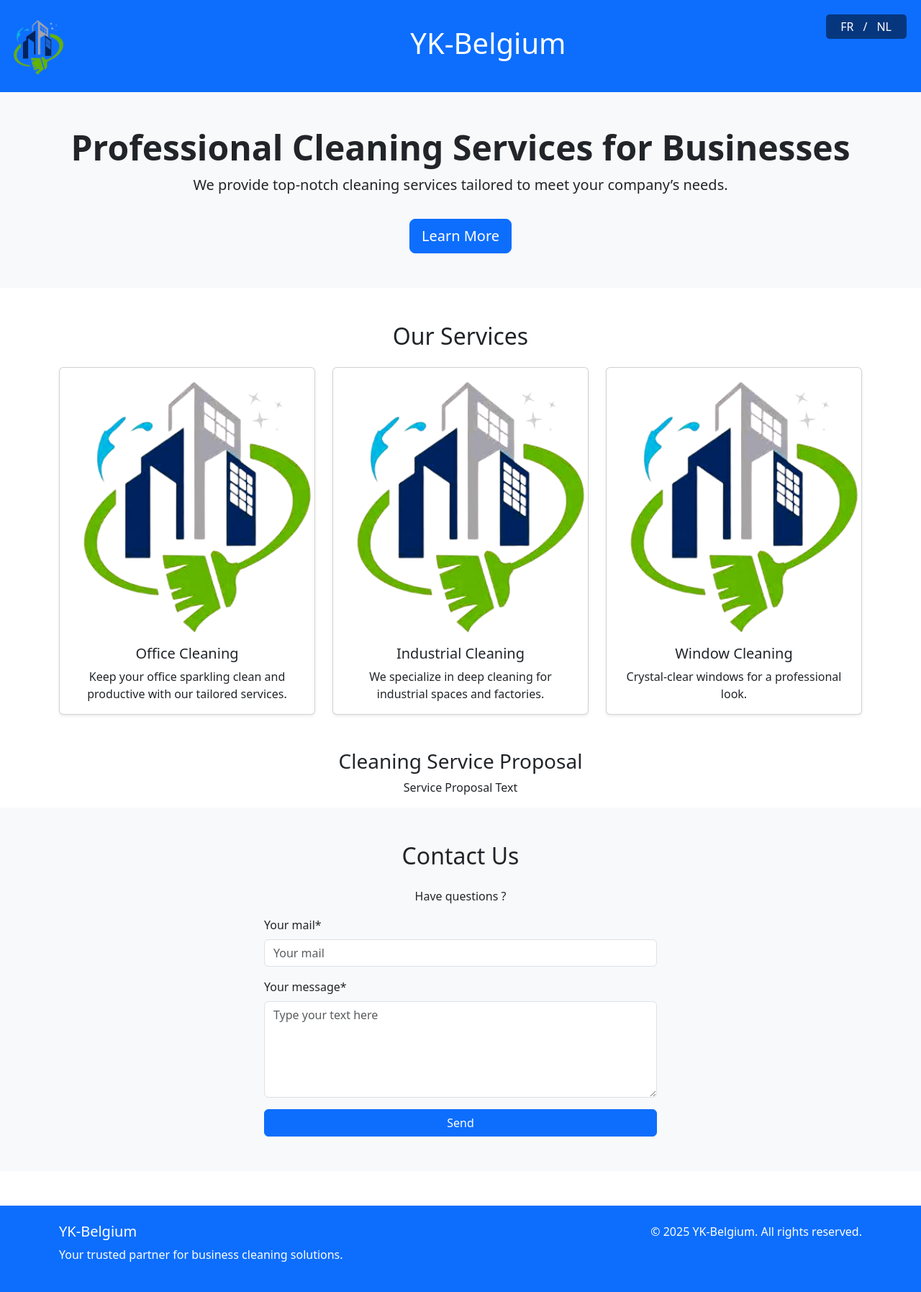
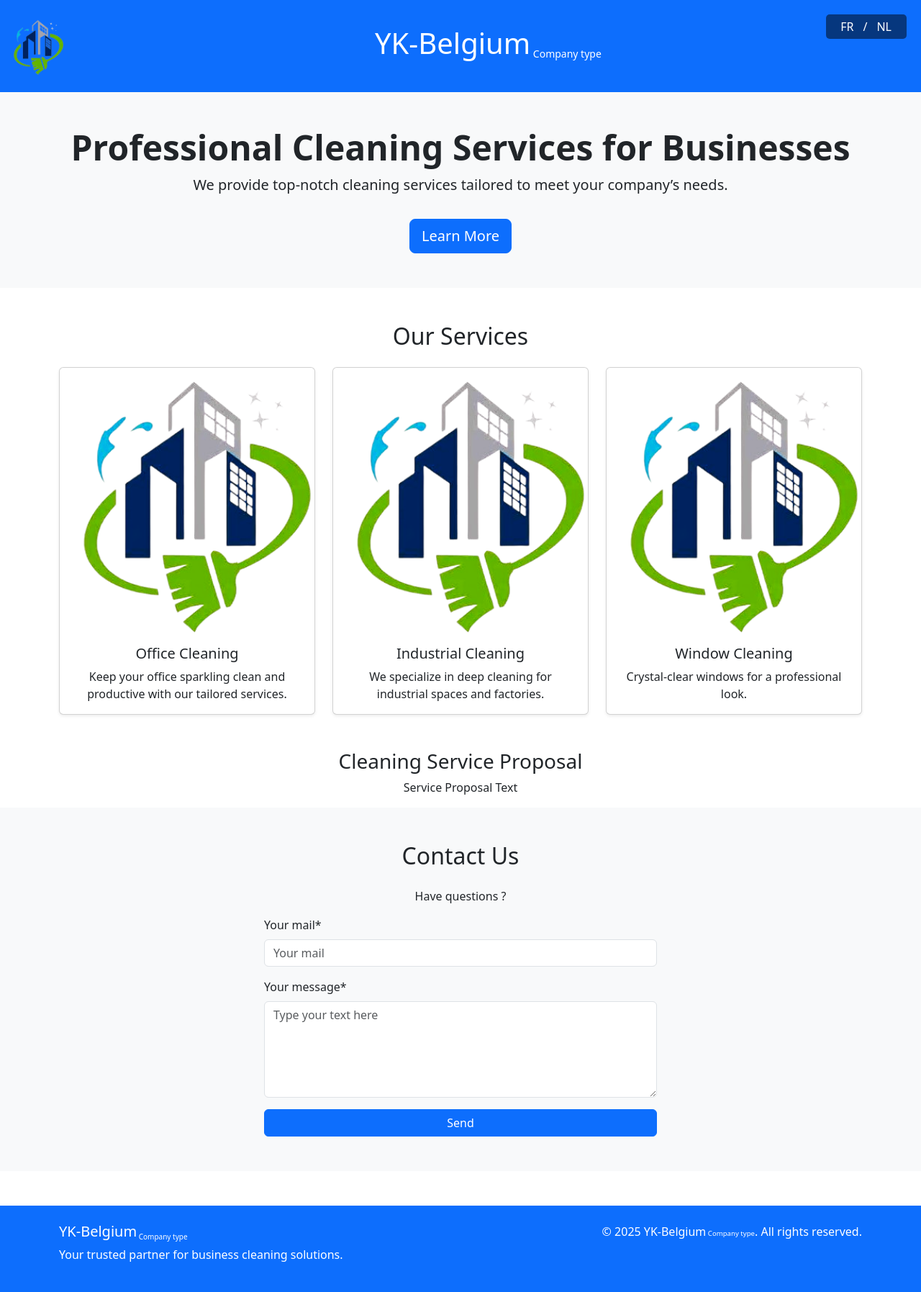
Before and after one commit to Hercule-26/yk-belgium, a Django app: page /fr/ in a window 1280 px wide. Shown: the whole page at 72% size. Run offline with Django 5.2, Linux system fonts and the light colour scheme; some libraries are stand-ins or nearby versions.

Commit message:
changing style

```diff
--- a/yk_belgium/home/static/home/css/home.css
+++ b/yk_belgium/home/static/home/css/home.css
@@ -18,3 +18,15 @@
     color: white;
     padding: 0 5px;
 }
+
+.srl-text {
+    font-size: 0.35em;
+    position: relative;
+    top: 5px;
+}
+
+.srl-text-footer {
+    font-size: 0.5em;
+    position: relative;
+    top: 4px;
+}
--- a/yk_belgium/home/templates/home/home.html
+++ b/yk_belgium/home/templates/home/home.html
@@ -3,14 +3,11 @@
 {% load static %}
 
 {% block head %}
-    <title>{% trans "Welcome" %}</title>
+    <title>YK-Belgium</title>
     <link rel="stylesheet" href="{% static "home/css/home.css" %}">
 {% endblock head %}
 
 {% block content %}
-
-    {% block header %}
-    {% endblock header %}
 
     <section class="bg-light text-center py-5">
         <div class="container">
--- a/yk_belgium/templates/_base.html
+++ b/yk_belgium/templates/_base.html
@@ -9,8 +9,6 @@
     <meta name="viewport" content="width=device-width, initial-scale=1.0">
     <link href="https://cdn.jsdelivr.net/npm/bootstrap@5.3.0-alpha1/dist/css/bootstrap.min.css" rel="stylesheet">
     <link rel="stylesheet" href="{% static 'home/css/styles.css' %}">
-
-    <title>{% trans "YK-Belgium - Cleaning Services" %}</title>
     {% block head %}{% endblock head %}
 </head>
 <body>
@@ -21,7 +19,7 @@
                     <img src="{% static 'home/images/logo-without-background.png' %}" alt="{% trans "YK-Belgium Logo" %}" style="height: 80px;">
                 </div>
 
-                <h1 class="text-center flex-grow-1">{% trans "YK-Belgium" %}</h1>
+                <h1 class="text-center flex-grow-1">YK-Belgium<span class="srl-text"> {% trans "Company type" %}</span></h1>
 
                 <div class="d-flex pe-3 language-selector">
                     <a href="/fr/" class="text-white text-decoration-none">{% trans "FR" %}</a>
@@ -63,11 +61,11 @@
         <div class="container">
             <div class="row">
                 <div class="col-md-6">
-                    <h5>YK-Belgium</h5>
+                    <h5>YK-Belgium<span class="srl-text-footer"> {% trans "Company type" %}</span></h5>
                     <p>{% trans "Your trusted partner for business cleaning solutions." %}</p>
                 </div>
                 <div class="col-md-6 text-end">
-                    <p>&copy; 2025 YK-Belgium. {% trans "All rights reserved." %}</p>
+                    <p>&copy; 2025 YK-Belgium<span style="font-size: 0.6em;"> {% trans "Company type" %}</span>. {% trans "All rights reserved." %}</p>
                 </div>
             </div>
         </div>
```
Also changed, not shown: yk_belgium/home/static/home/images/logo-without-background-copy.png (deleted), yk_belgium/local/fr/LC_MESSAGES/django.po, yk_belgium/local/nl/LC_MESSAGES/django.po, 2 other files.
